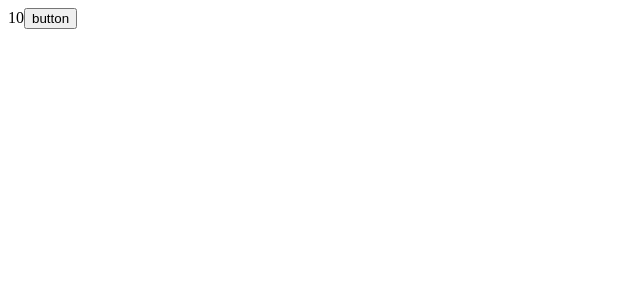
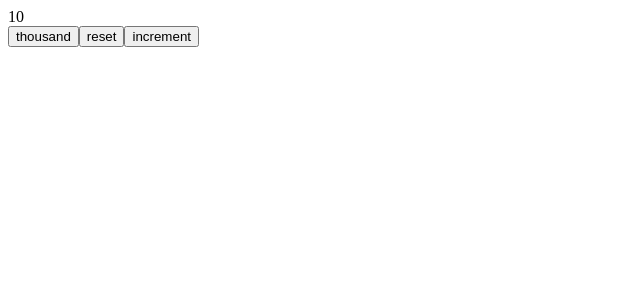
Before and after one commit to fioreniko/react-perusteet-01-part2, a React (Vite) app: page / in a window 1280 px wide. Shown: the top 300 px of the page, without its empty margins (0-640 px from the left). Built offline with nearby package versions, Linux system fonts and the light colour scheme.

Commit message:
Funktion palauttava funktio

```diff
--- a/src/App.jsx
+++ b/src/App.jsx
@@ -1,19 +1,21 @@
 //https://fullstackopen.com/osa1/komponentin_tila_ja_tapahtumankasittely
-//Tapahtumankäsittely uudelleen
+//Funktion palauttava funktio
 
 import { useState } from "react";
 const App = () => {
   const [value, setValue] = useState(10);
 
-  const handleClick = () => {
-    console.log("clicked the button");
-    setValue(0);
+  const setToValue = (newValue) => {
+    console.log("value now", newValue); // print the new value to console
+    setValue(newValue);
   };
 
   return (
     <div>
-      {value}
-      <button onClick={handleClick}>button</button>
+      <div>{value}</div>
+      <button onClick={() => setToValue(1000)}>thousand</button>
+      <button onClick={() => setToValue(0)}>reset</button>
+      <button onClick={() => setToValue(value + 1)}>increment</button>
     </div>
   );
 };
```
